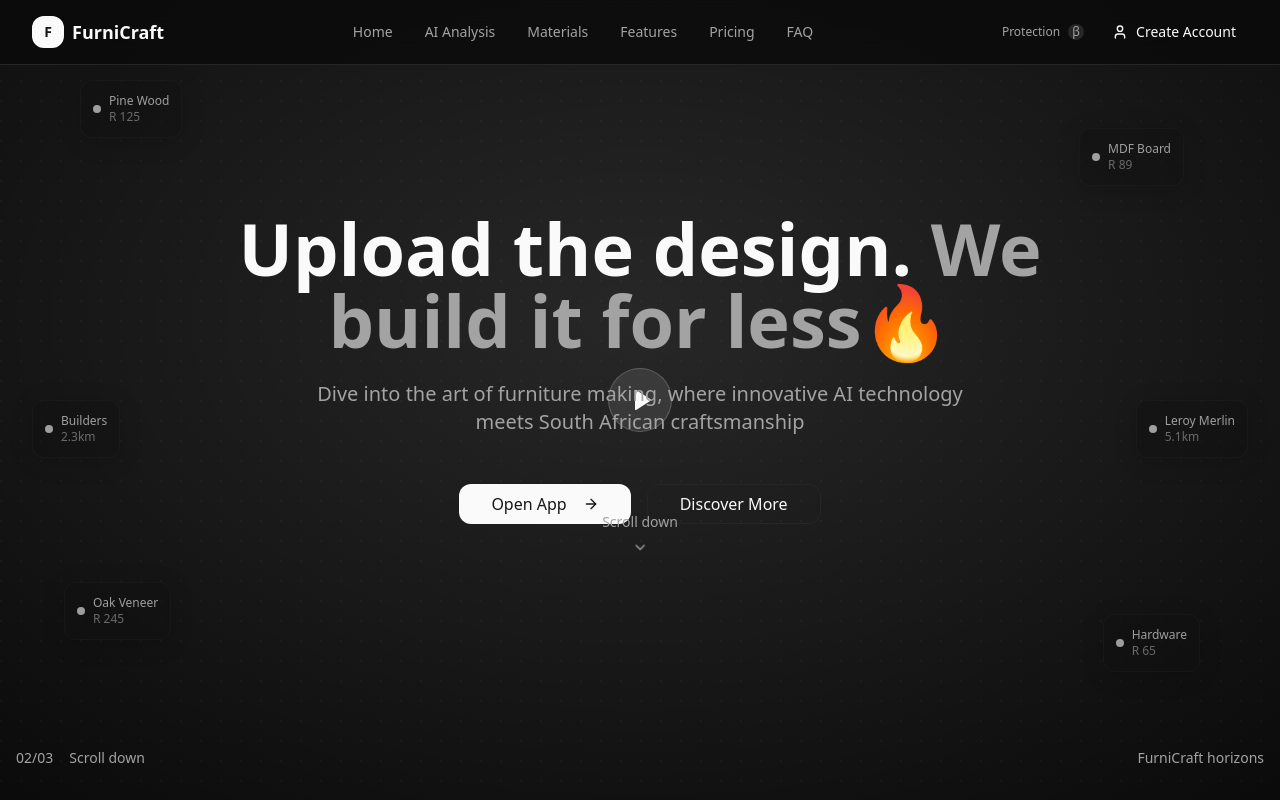
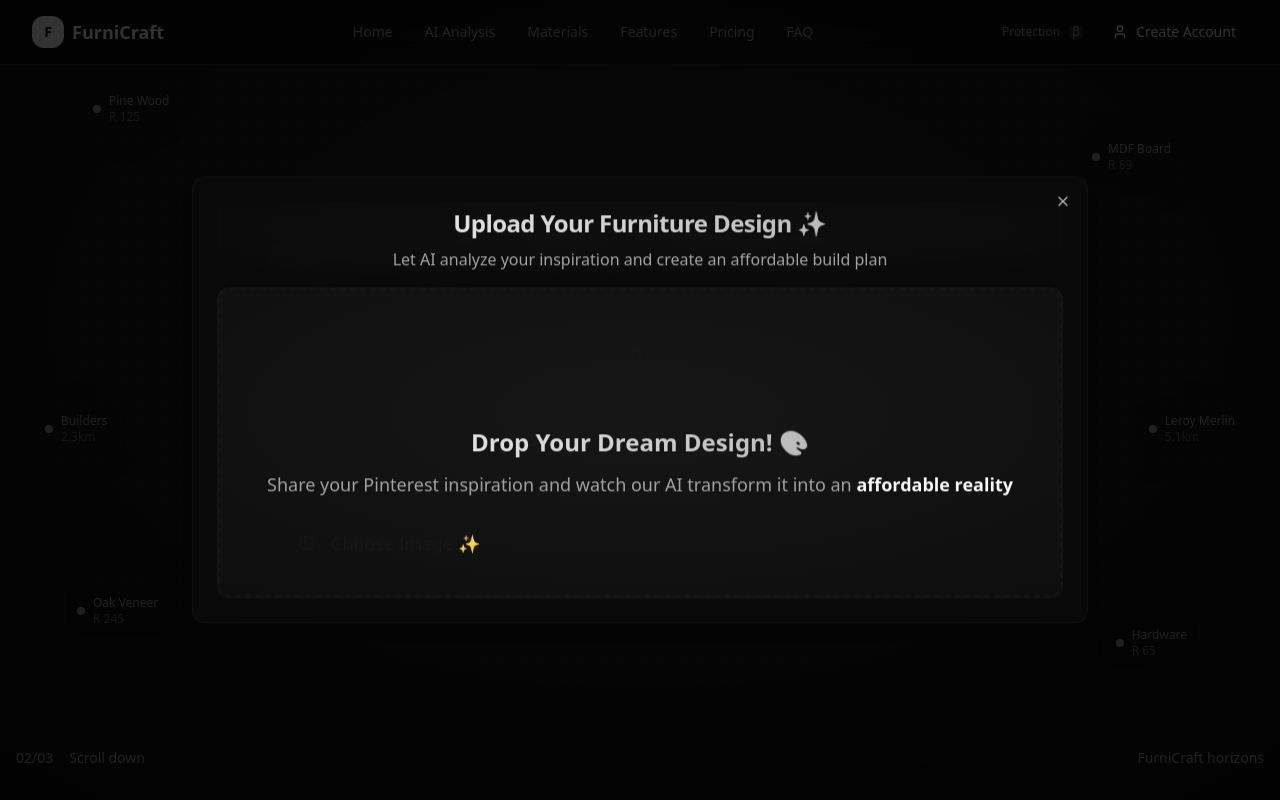
Before and after one commit to blessingcarter623/furni-ai-craft, a React (Vite) app: page / in a window 1280 px wide. Both pictures are taken after a click on the button "Open App". Shown: the top 800 px of the page. Built offline with nearby package versions, Linux system fonts and the light colour scheme.

Commit message:
Add image upload functionality
Remove play button and integrate upload widget.

```diff
--- a/src/pages/Index.tsx
+++ b/src/pages/Index.tsx
@@ -1,10 +1,37 @@
-import { ArrowRight, ChevronDown } from 'lucide-react'
+import { ArrowRight, ChevronDown, X } from 'lucide-react'
+import { useState } from 'react'
 import Navigation from '@/components/Navigation'
 import FloatingElements from '@/components/FloatingElements'
 import CompanyLogos from '@/components/CompanyLogos'
+import ImageUploadArea from '@/components/ImageUploadArea'
+import AnalysisResults from '@/components/AnalysisResults'
 import { Button } from '@/components/ui/button'
+import { Dialog, DialogContent, DialogHeader, DialogTitle } from '@/components/ui/dialog'
+import { useFurnitureAnalysis } from '@/hooks/useFurnitureAnalysis'
 
 const Index = () => {
+  const [isUploadModalOpen, setIsUploadModalOpen] = useState(false)
+  const [currentDesign, setCurrentDesign] = useState<any>(null)
+  const [analysisData, setAnalysisData] = useState<{ analysis: any; materials: any[] } | null>(null)
+  const { getAnalysisResults } = useFurnitureAnalysis()
+
+  const handleUploadSuccess = async (design: any) => {
+    setCurrentDesign(design)
+    // Poll for analysis results
+    const pollForResults = async () => {
+      try {
+        const results = await getAnalysisResults(design.id)
+        setAnalysisData(results)
+      } catch (error) {
+        // Analysis might not be ready yet, poll again
+        setTimeout(pollForResults, 2000)
+      }
+    }
+
+    // Start polling after a short delay
+    setTimeout(pollForResults, 3000)
+  }
+
   return (
     <div className="min-h-screen bg-background relative overflow-hidden">
       {/* Navigation */}
@@ -39,12 +66,12 @@ const Index = () => {
           </p>
 
           <div className="flex flex-col sm:flex-row items-center justify-center gap-4 mb-16">
-            <Button className="px-8 py-3 text-base">
+            <Button
+              className="px-8 py-3 text-base bg-gradient-primary hover:opacity-90 shadow-glow"
+              onClick={() => setIsUploadModalOpen(true)}
+            >
               Open App
               <ArrowRight className="w-4 h-4 ml-2" />
-            </Button>
-            <Button variant="outline" className="px-8 py-3 text-base">
-              Discover More
             </Button>
           </div>
 
@@ -123,6 +150,81 @@ const Index = () => {
           </div>
         </div>
       </div>
+
+      {/* Upload Modal */}
+      <Dialog open={isUploadModalOpen} onOpenChange={setIsUploadModalOpen}>
+        <DialogContent className="max-w-4xl max-h-[90vh] overflow-y-auto bg-background/95 backdrop-blur-xl border border-border/30">
+          <DialogHeader className="relative">
+            <div className="absolute inset-0 bg-gradient-hero opacity-20 rounded-t-lg"></div>
+            <div className="relative">
+              <DialogTitle className="text-2xl font-bold text-center bg-gradient-to-r from-foreground to-muted-foreground bg-clip-text text-transparent">
+                Upload Your Furniture Design ✨
+              </DialogTitle>
+              <p className="text-muted-foreground text-center mt-2">
+                Let AI analyze your inspiration and create an affordable build plan
+              </p>
+            </div>
+          </DialogHeader>
+
+          <div className="relative">
+            {/* Background effects similar to hero */}
+            <div className="absolute inset-0 bg-gradient-primary opacity-5 blur-xl rounded-lg"></div>
+
+            <div className="relative space-y-6">
+              {!currentDesign && (
+                <ImageUploadArea onUploadSuccess={handleUploadSuccess} />
+              )}
+
+              {currentDesign && !analysisData && (
+                <div className="text-center py-12">
+                  <div className="w-16 h-16 mx-auto rounded-full bg-gradient-primary flex items-center justify-center mb-4 animate-pulse">
+                    <ArrowRight className="w-8 h-8 text-primary-foreground" />
+                  </div>
+                  <h3 className="text-xl font-semibold mb-2">Analysis in Progress</h3>
+                  <p className="text-muted-foreground">
+                    Our AI is analyzing your design. This usually takes 30-60 seconds...
+                  </p>
+                </div>
+              )}
+
+              {analysisData && (
+                <div className="space-y-6">
+                  <div className="text-center py-6 border-b border-border/30">
+                    <h3 className="text-xl font-semibold text-green-400 mb-2">
+                      Analysis Complete! 🎉
+                    </h3>
+                    <p className="text-muted-foreground">
+                      Here's your detailed build plan with materials and costs
+                    </p>
+                  </div>
+                  <AnalysisResults
+                    analysis={analysisData.analysis}
+                    materials={analysisData.materials}
+                  />
+                  <div className="flex gap-3 pt-6 border-t border-border/30">
+                    <Button
+                      variant="outline"
+                      className="flex-1"
+                      onClick={() => {
+                        setCurrentDesign(null)
+                        setAnalysisData(null)
+                      }}
+                    >
+                      Analyze Another Design
+                    </Button>
+                    <Button
+                      className="flex-1 bg-gradient-primary"
+                      onClick={() => setIsUploadModalOpen(false)}
+                    >
+                      Save Results
+                    </Button>
+                  </div>
+                </div>
+              )}
+            </div>
+          </div>
+        </DialogContent>
+      </Dialog>
     </div>
   );
 };
```
